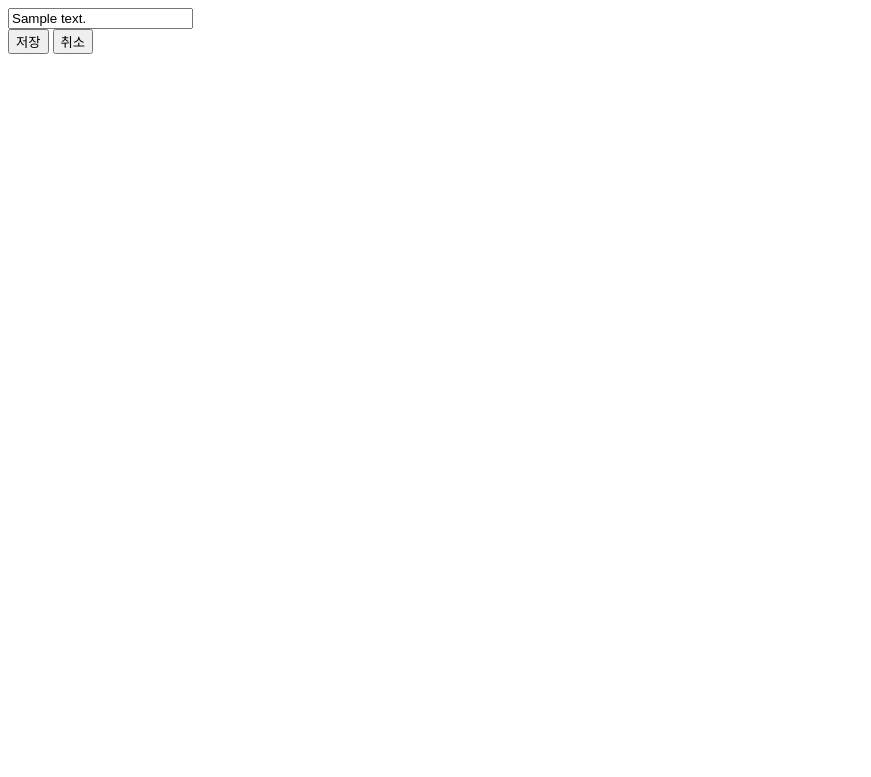
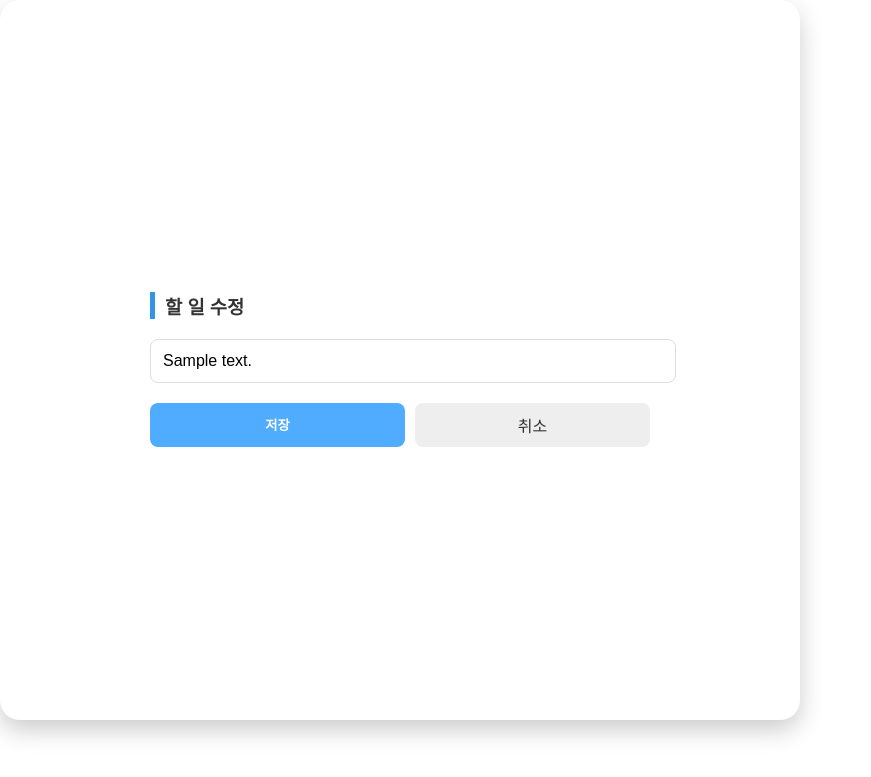
Before and after one commit to sowinblue/turtletrip-withme, a Python web app: template templates/edit.html in a window 1280 px wide. Shown: the top 777 px of the page, without its empty margins (0-871 px from the left). Run offline with Jinja, Linux system fonts and the light colour scheme; the template is opened without the code that fills it: most values are stand-ins (such as "Sample title", 1, 10 or a date in 2020).

Commit message:
feature: 수정 버튼 클릭 -> ('/edit_todo/{task.id}')로 라우트한 후 보여줄 임시 페이지 작성함

```diff
--- a/templates/edit.html
+++ b/templates/edit.html
@@ -1,12 +1,20 @@
-<div class="edit-mode-container">
-    <input type="text" name="content" value="{{ task.content }}" class="edit-input" id="edit-input-{{ task.id }}">
-    <div class="edit-actions">
-        <button hx-patch="/api/tasks/{{ task.id }}/update"
-                hx-include="#edit-input-{{ task.id }}"
-                hx-target="#task-{{ task.id }}"
-                hx-swap="outerHTML">저장</button>
-        <button hx-get="/api/tasks/{{ task.id }}/view"
-                hx-target="#task-{{ task.id }}"
-                hx-swap="outerHTML">취소</button>
-    </div>
-</div>
+<!DOCTYPE html>
+<html lang="ko">
+<head>
+    <title>할 일 수정</title>
+    <link rel="stylesheet" href="{{ url_for('static', filename='css/style.css') }}">
+    <link rel="stylesheet" href="{{ url_for('static', filename='css/checklist.css') }}">
+</head>
+<body class="main-container" style="justify-content: center; align-items: center;">
+    <section class="checklist-section" style="width: 100%; max-width: 500px; flex: none;">
+        <h3>할 일 수정</h3>
+        <form action="/edit_todo/{{ task.id }}" method="POST">
+            <input type="text" name="content" class="input-box" value="{{ task.content }}" required style="width: 100%; margin-bottom: 20px;">
+            <div style="display: flex; gap: 10px;">
+                <button type="submit" class="add-btn" style="flex: 1;">저장</button>
+                <a href="/" style="flex: 1; text-align: center; text-decoration: none; background: #eee; color: #333; padding: 10px; border-radius: 8px;">취소</a>
+            </div>
+        </form>
+    </section>
+</body>
+</html>
```
